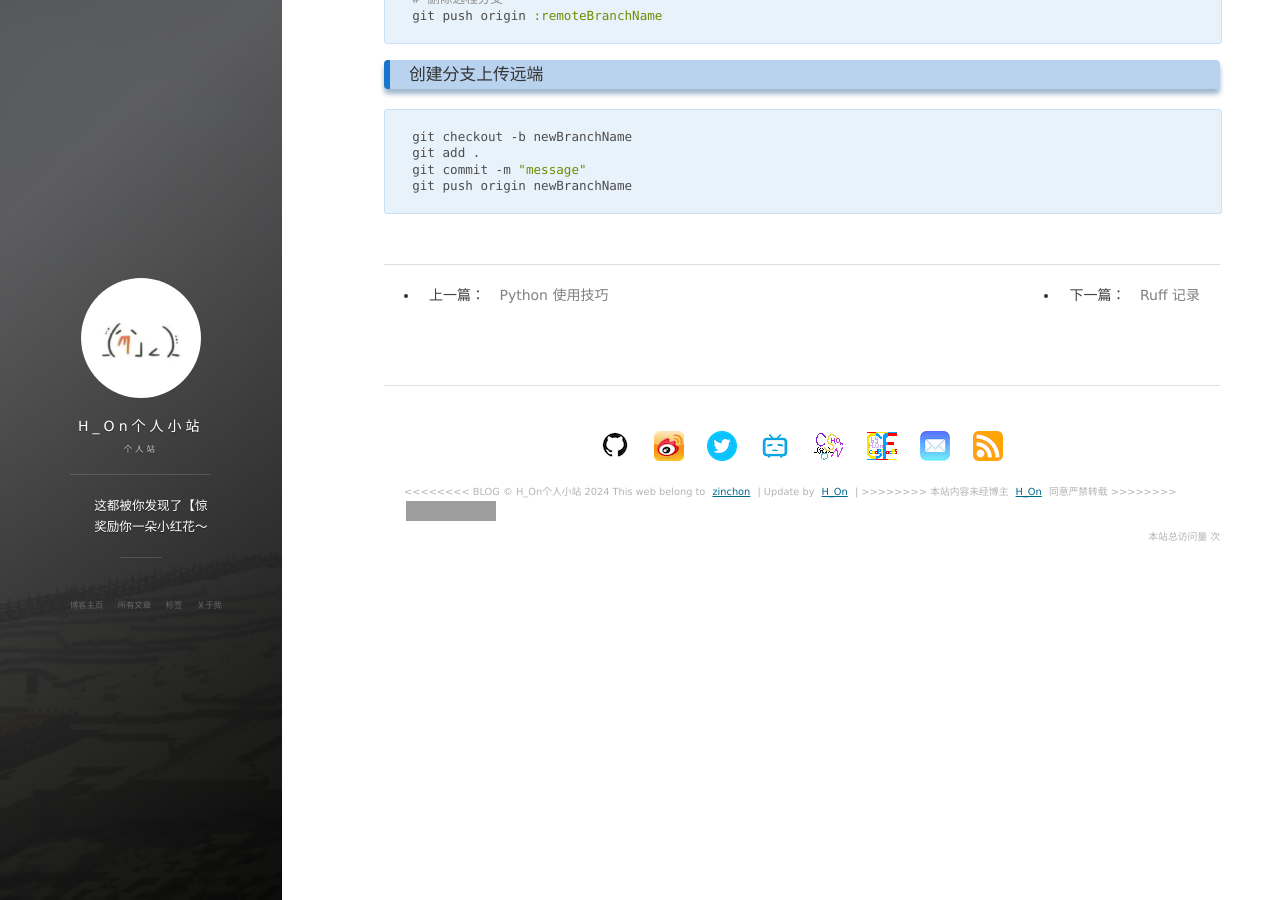
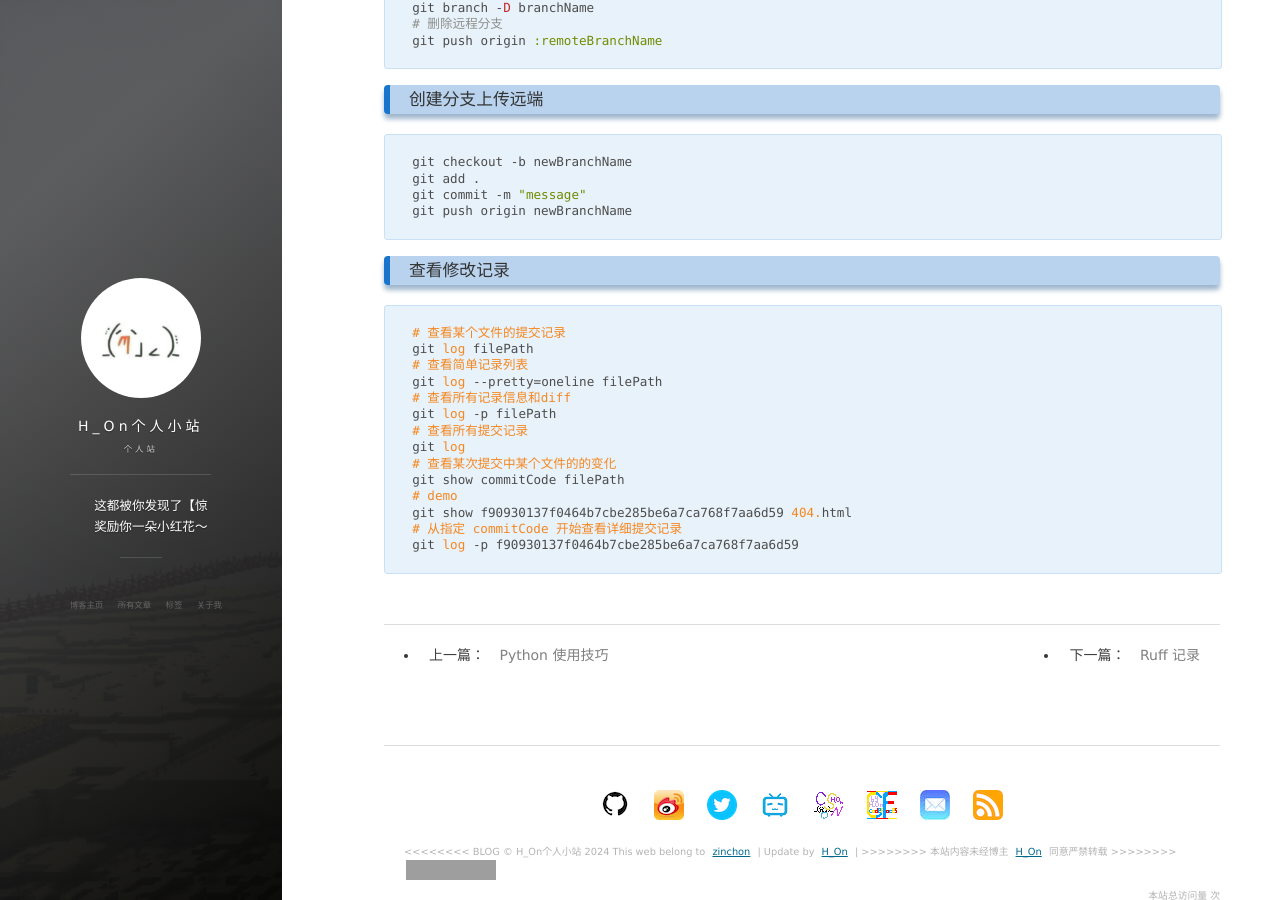
Before and after one commit to Hybrogen/Hybrogen.github.io, a Jekyll site: the page built from _posts/2024-02-22-GitRecord.md, in a window 1280 px wide and 900 px high, scrolled down 1384 px. Built offline with Jekyll 4.4.1, drawn with Linux system fonts in a browser that asks for light colours; nearby versions of some CDN libraries; comment, search, counter and statistics services are not loaded; grey boxes are pictures that could not be loaded.

Commit message:
添加 git 记录查看的命令

````diff
--- a/_posts/2024-02-22-GitRecord.md
+++ b/_posts/2024-02-22-GitRecord.md
@@ -13,6 +13,7 @@ tag: Git
 - [本地更新上传](#本地更新上传)
 - [分支管理](#分支管理)
 - [创建分支上传远端](#创建分支上传远端)
+- [查看修改记录](#查看修改记录)
 
 ### 获取项目
 ```sh
@@ -77,3 +78,21 @@ git add .
 git commit -m "message"
 git push origin newBranchName
 ```
+
+### 查看修改记录
+```sh
+# 查看某个文件的提交记录
+git log filePath
+# 查看简单记录列表
+git log --pretty=oneline filePath
+# 查看所有记录信息和diff
+git log -p filePath
+# 查看所有提交记录
+git log
+# 查看某次提交中某个文件的的变化
+git show commitCode filePath
+# demo
+git show f90930137f0464b7cbe285be6a7ca768f7aa6d59 404.html
+# 从指定 commitCode 开始查看详细提交记录
+git log -p f90930137f0464b7cbe285be6a7ca768f7aa6d59
+```
````
